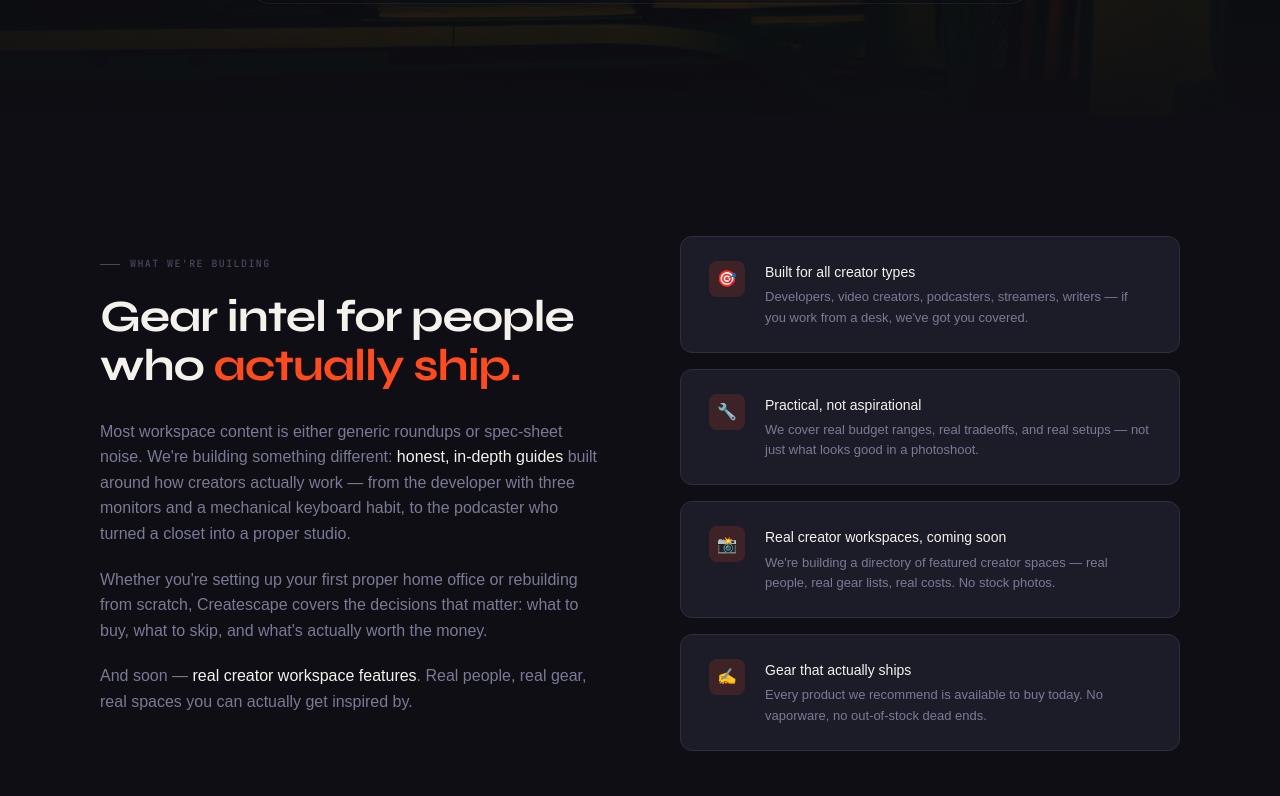
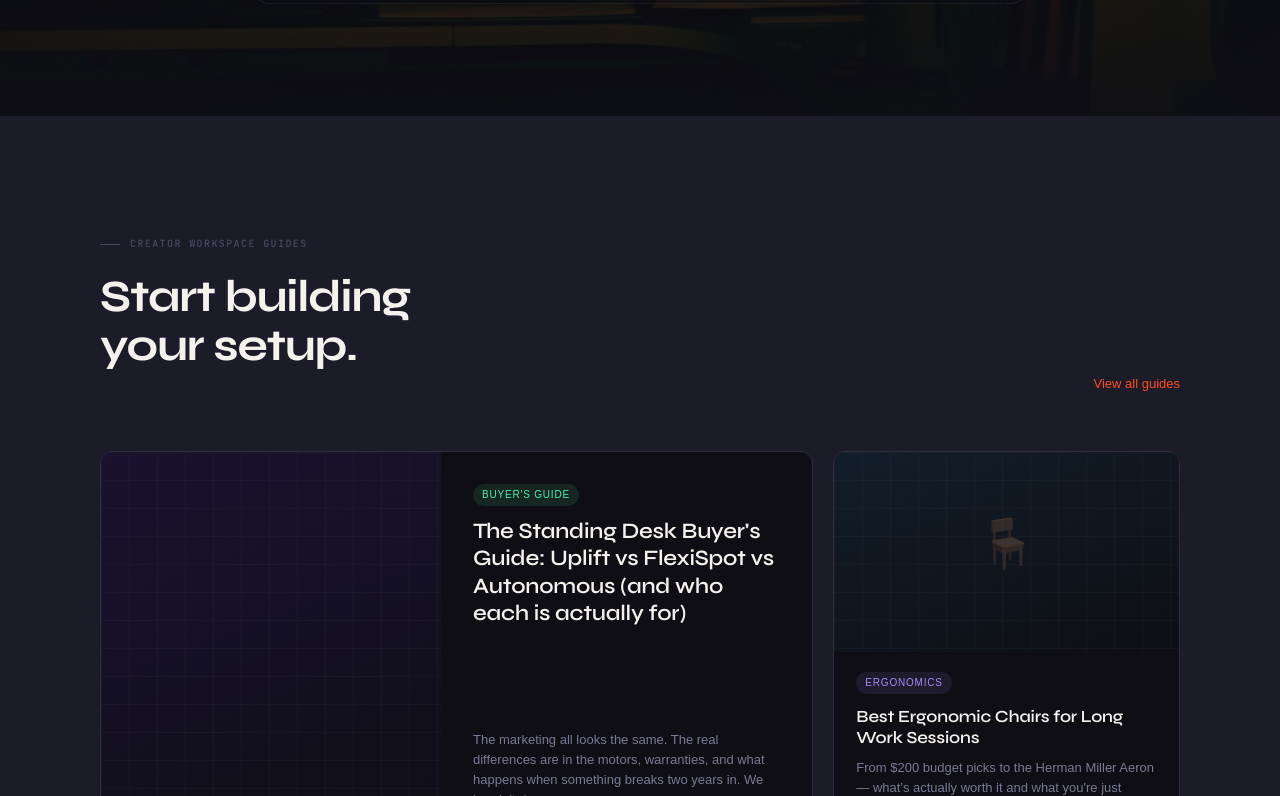
Before and after one commit to dustinlien/createscape, a Next.js app: page / in a window 1280 px wide. Shown: the part 684-1480 px from the top of the page. Built offline with nearby package versions, Linux system fonts and the light colour scheme.

Commit message:
Remove 'about' section + add FAQ section for AEO (4 common creator workspace questions)

```diff
--- a/app/page.tsx
+++ b/app/page.tsx
@@ -939,7 +939,72 @@
           position: absolute;
           transform: translateY(-16px);
         }
-      `}</style>
+
+        /* ─── FAQ ────────────────────────────────── */
+        .faq {
+          background: var(--void);
+          padding: 80px 0;
+        }
+
+        .faq-header {
+          text-align: center;
+          margin-bottom: 60px;
+        }
+
+        .faq-intro {
+          font-size: 16px;
+          color: var(--n-400);
+          margin-top: 16px;
+          max-width: 600px;
+          margin-left: auto;
+          margin-right: auto;
+        }
+
+        .faq-grid {
+          display: grid;
+          grid-template-columns: repeat(2, 1fr);
+          gap: 40px;
+        }
+
+        .faq-item {
+          padding: 28px;
+          background: rgba(255,255,255,0.02);
+          border: 1px solid var(--n-700);
+          border-radius: 12px;
+        }
+
+        .faq-question {
+          font-family: 'Syne', sans-serif;
+          font-size: 16px;
+          font-weight: 600;
+          color: var(--canvas);
+          margin-bottom: 12px;
+          letter-spacing: -0.01em;
+        }
+
+        .faq-answer {
+          font-size: 14px;
+          color: var(--n-400);
+          line-height: 1.7;
+          margin: 0;
+        }
+
+        @media (max-width: 768px) {
+          .faq {
+            padding: 60px 0;
+          }
+
+          .faq-grid {
+            grid-template-columns: 1fr;
+            gap: 24px;
+          }
+
+          .faq-item {
+            padding: 20px;
+          }
+        }
+
+              `}</style>
 
       {/* NAV */}
       <nav>
@@ -982,51 +1047,7 @@
       </section>
 
       {/* ABOUT */}
-      <section className="about">
-        <div className="container">
-          <div className="about-grid">
-            <div>
-              <div className="section-label">What we're building</div>
-              <h2 className="section-title">Gear intel for people<br />who <em>actually ship.</em></h2>
-              <div className="about-copy">
-                <p>Most workspace content is either generic roundups or spec-sheet noise. We're building something different: <strong>honest, in-depth guides</strong> built around how creators actually work — from the developer with three monitors and a mechanical keyboard habit, to the podcaster who turned a closet into a proper studio.</p>
-                <p>Whether you're setting up your first proper home office or rebuilding from scratch, Createscape covers the decisions that matter: what to buy, what to skip, and what's actually worth the money.</p>
-                <p>And soon — <strong>real creator workspace features</strong>. Real people, real gear, real spaces you can actually get inspired by.</p>
-              </div>
-            </div>
-            <div className="about-right">
-              <div className="about-card">
-                <div className="about-card-icon">🎯</div>
-                <div>
-                  <div className="about-card-title">Built for all creator types</div>
-                  <div className="about-card-text">Developers, video creators, podcasters, streamers, writers — if you work from a desk, we've got you covered.</div>
-                </div>
-              </div>
-              <div className="about-card">
-                <div className="about-card-icon">🔧</div>
-                <div>
-                  <div className="about-card-title">Practical, not aspirational</div>
-                  <div className="about-card-text">We cover real budget ranges, real tradeoffs, and real setups — not just what looks good in a photoshoot.</div>
-                </div>
-              </div>
-              <div className="about-card">
-                <div className="about-card-icon">📸</div>
-                <div>
-                  <div className="about-card-title">Real creator workspaces, coming soon</div>
-                  <div className="about-card-text">We're building a directory of featured creator spaces — real people, real gear lists, real costs. No stock photos.</div>
-                </div>
-              </div>
-              <div className="about-card">
-                <div className="about-card-icon">✍️</div>
-                <div>
-                  <div className="about-card-title">Gear that actually ships</div>
-                  <div className="about-card-text">Every product we recommend is available to buy today. No vaporware, no out-of-stock dead ends.</div>
-                </div>
-              </div>
-            </div>
-          </div>
-        </div>
-      </section>
+
 
       {/* GUIDES */}
       <section className="guides">
@@ -1160,6 +1181,40 @@
       </section>
 
       {/* NEWSLETTER */}
+
+      {/* FAQ */}
+      <section className="faq">
+        <div className="container">
+          <div className="faq-header">
+            <h2 className="section-title">Common questions about creator workspaces</h2>
+            <p className="faq-intro">Here's what creators ask most when building their setup.</p>
+          </div>
+
+          <div className="faq-grid">
+            <div className="faq-item">
+              <h3 className="faq-question">What makes a good creator workspace?</h3>
+              <p className="faq-answer">Good lighting, ergonomic seating, quality audio equipment, and fast internet. Most importantly: a setup that lets you focus on making your best work without distractions.</p>
+            </div>
+
+            <div className="faq-item">
+              <h3 className="faq-question">How much should I spend on a standing desk?</h3>
+              <p className="faq-answer">Budget options start at $300-500. Quality desks with good motors run $800-1500. The best ROI is usually $600-900 — solid build, good warranty, lasts 10+ years.</p>
+            </div>
+
+            <div className="faq-item">
+              <h3 className="faq-question">Do I need a studio mic for podcasting?</h3>
+              <p className="faq-answer">Not necessarily. A decent USB mic ($80-150) works great. If you're serious, a good XLR setup ($200-500) gives you better sound and flexibility. Your first upgrade should be acoustic treatment, not gear.</p>
+            </div>
+
+            <div className="faq-item">
+              <h3 className="faq-question">What's the cheapest way to set up a creator workspace?</h3>
+              <p className="faq-answer">Start with what you have. A basic setup: decent chair ($150-200), standing desk or riser ($300-400), task lighting ($50-100), USB mic if needed ($80-150). Total: $600-850 for functional.</p>
+            </div>
+          </div>
+        </div>
+      </section>
+
+
       <section className="newsletter">
         <div className="container">
           <div className="newsletter-inner">
```
